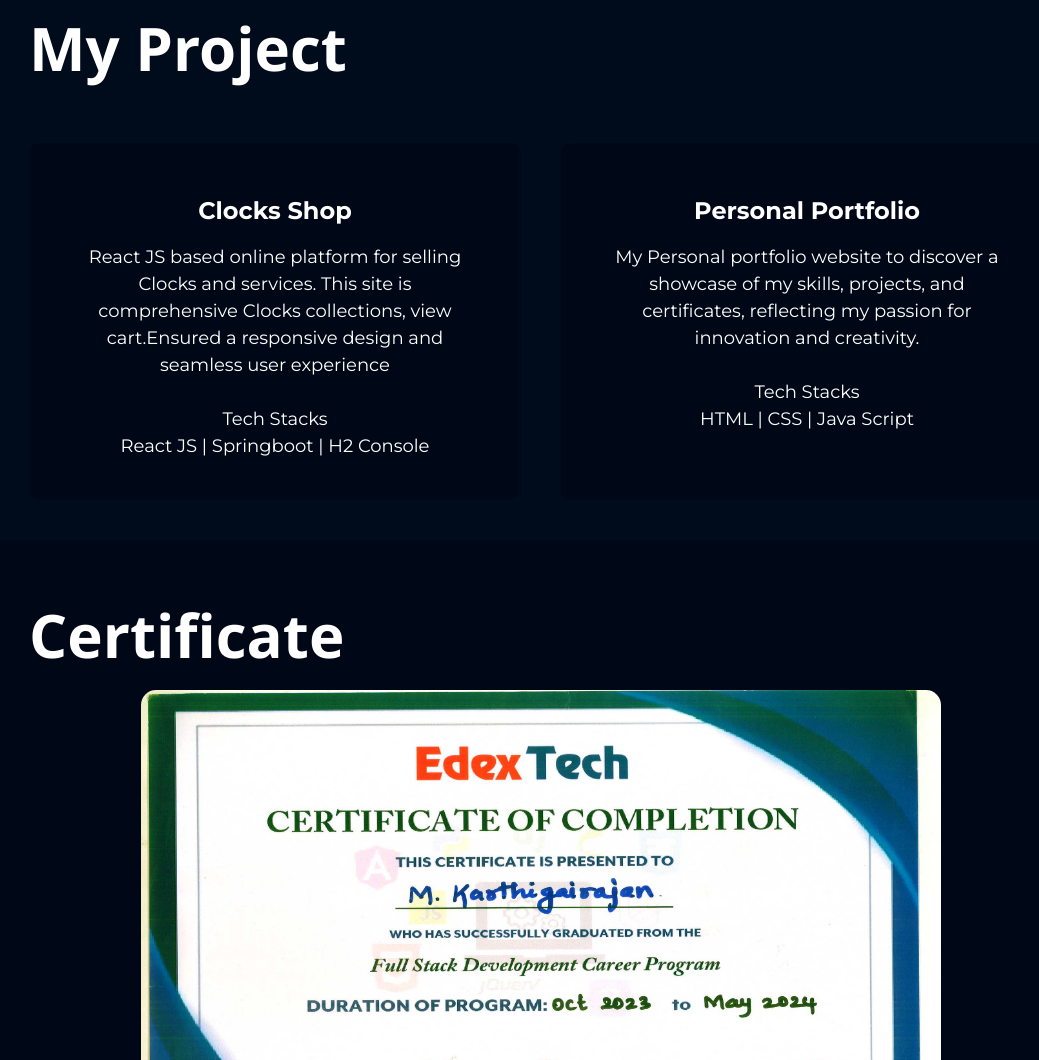
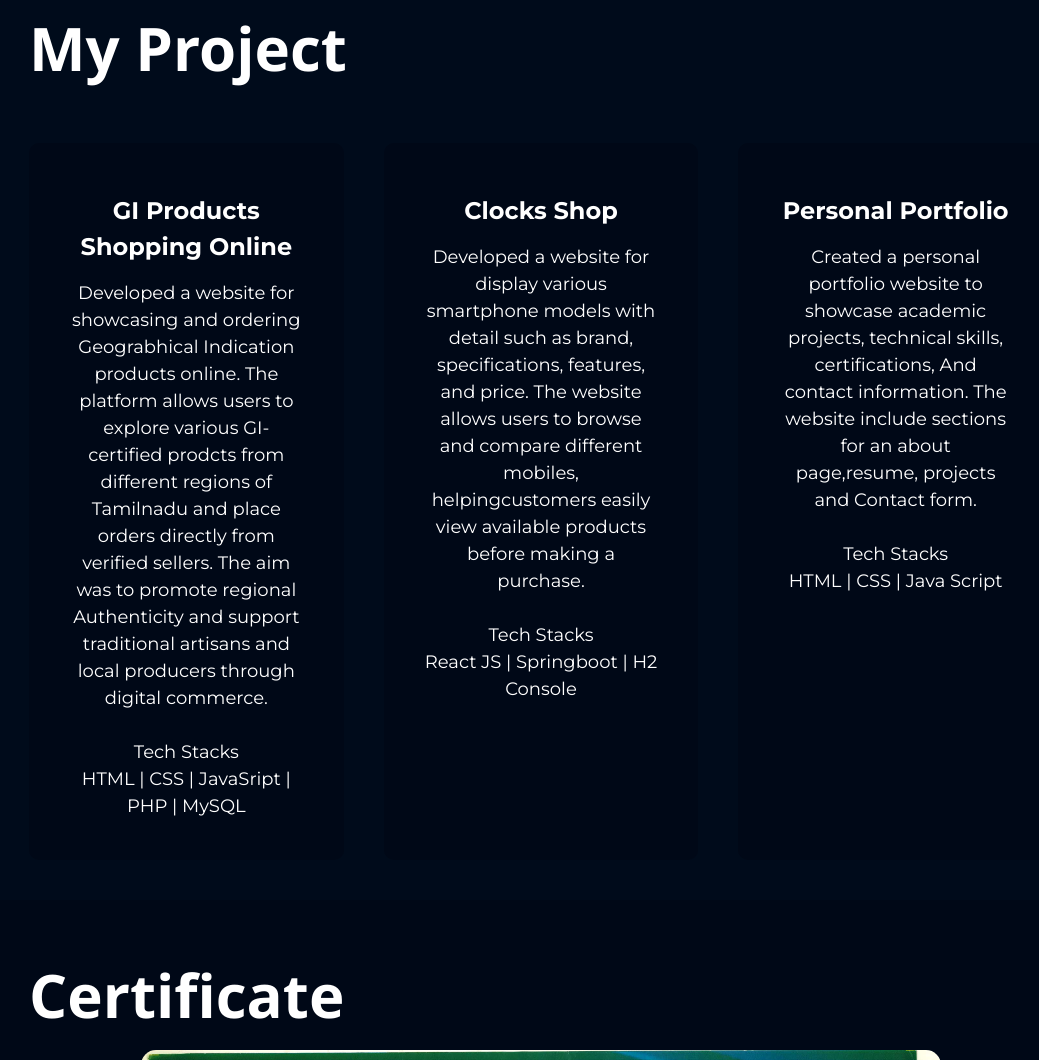
Before and after one commit to Karthigairajan251102/Karthigairajan, a plain HTML site: page index.html in a window 1280 px wide. Shown: the part 1350-2410 px from the top of the page, without its empty margins (99-1138 px from the left). Drawn offline with nearby package versions, Linux system fonts and the light colour scheme.

Commit message:
Personal Portfolio

```diff
--- a/index.html
+++ b/index.html
@@ -63,7 +63,7 @@
                 <div class="about-col-1">
                     <h1 class="sub-title">About Me</h1>
                     <p class="para">Enthusiastic  graduate in computer science and a passion for Web development. Proficient in React JS. Eager to contribute to a dynamic team and apply problem solving skills in a collaborative environment.</p>
-                    <a href="images/Karthigairajan_M.pdf" download="Karthigairajan" class="btn btn2">Download CV</a>
+                    <a href="images/Karthigairajan_Bsc.pdf" download="Karthigairajan_Bsc" class="btn btn2">Download CV</a>
                 </div>
 
                 <div class="about-col-2"><center>
@@ -172,19 +172,32 @@
 	<div class="container">
 		<h1 class="sub-title">My Project</h1>
 			<div class="services-list">
+                <div>
+
+					<h2><center>GI Products Shopping Online</center></h2>
+					<p><center>Developed a website for showcasing and ordering Geograbhical Indication products online.
+                        The platform allows users to explore various GI-certified prodcts from different regions of Tamilnadu
+                        and place orders directly from verified sellers. The aim was to promote regional Authenticity and
+                        support traditional artisans and local producers through digital commerce.
+                        <br><br>Tech Stacks<br>HTML | CSS | JavaSript | PHP | MySQL</center></p>
+
+				</div>
 				<div>
 
 					<h2><center>Clocks Shop</center></h2>
-					<p><center>React JS based online platform for selling Clocks and services. This site is comprehensive Clocks collections, view cart.Ensured a responsive design and seamless user experience<br><br>Tech Stacks<br>React JS | Springboot | H2 Console</center></p>
+					<p><center>Developed a website for display various smartphone models with detail such as brand,
+                        specifications, features, and price.  The website allows users to browse and compare different mobiles,
+                        helpingcustomers easily view available products before making a purchase.
+                        <br><br>Tech Stacks<br>React JS | Springboot | H2 Console</center></p>
 
 				</div>
 
 
 				<div>
 					<h2><center>Personal Portfolio</center></h2>
-					<p><center>My Personal portfolio website to discover a showcase of my skills, projects, and certificates, reflecting my passion for innovation and creativity.<br><br>Tech Stacks<br>HTML | CSS | Java Script</center></p>
-
-
+					<p><center>Created a personal portfolio website to showcase academic projects, technical skills, certifications,
+                               And contact information.  The website include sections for an about page,resume, projects and Contact form.
+                               <br><br>Tech Stacks<br>HTML | CSS | Java Script</center></p>
 				</div>
 
 			</div>
```
Also changed, not shown: images/karthi.jpg (deleted), 2 other files.
